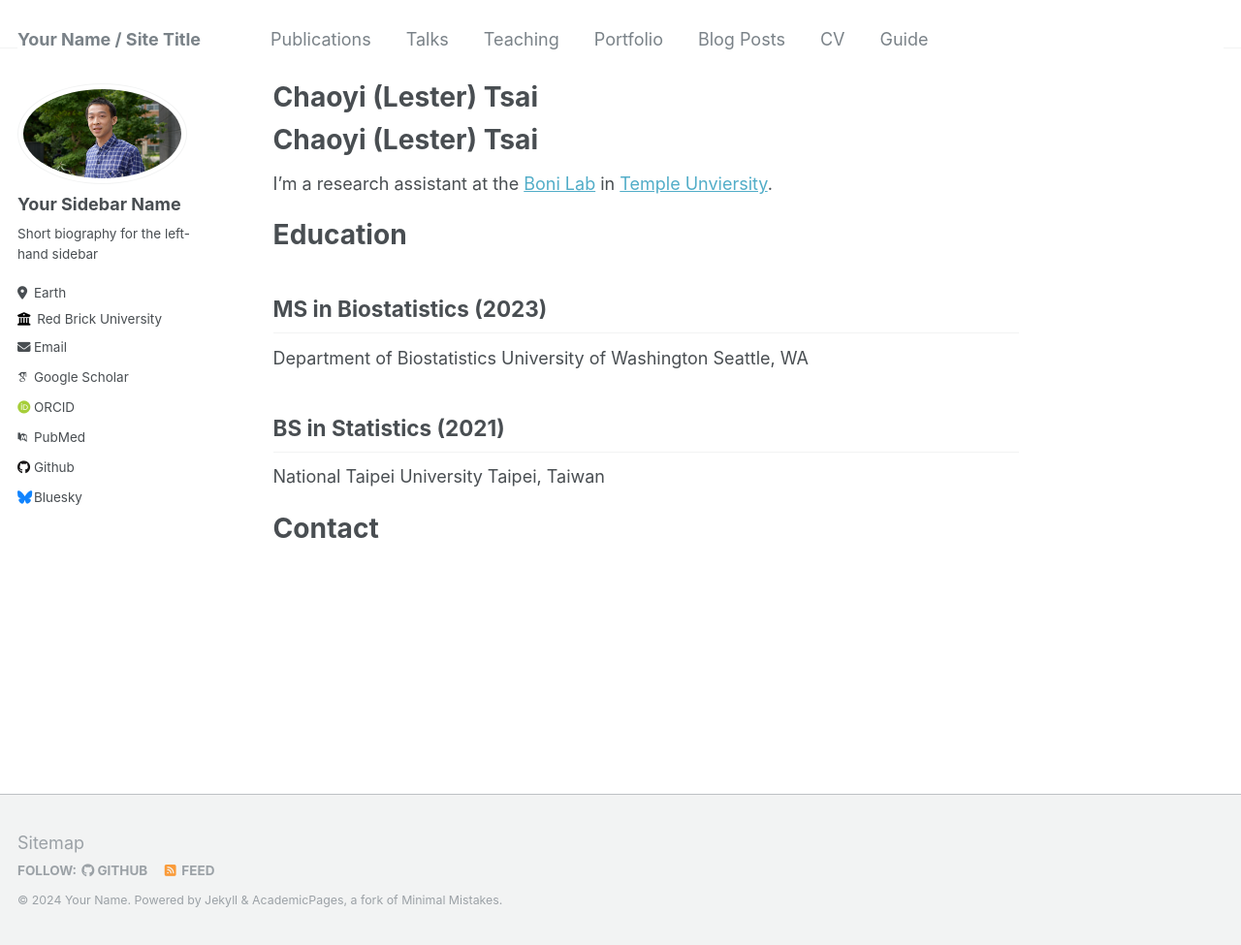
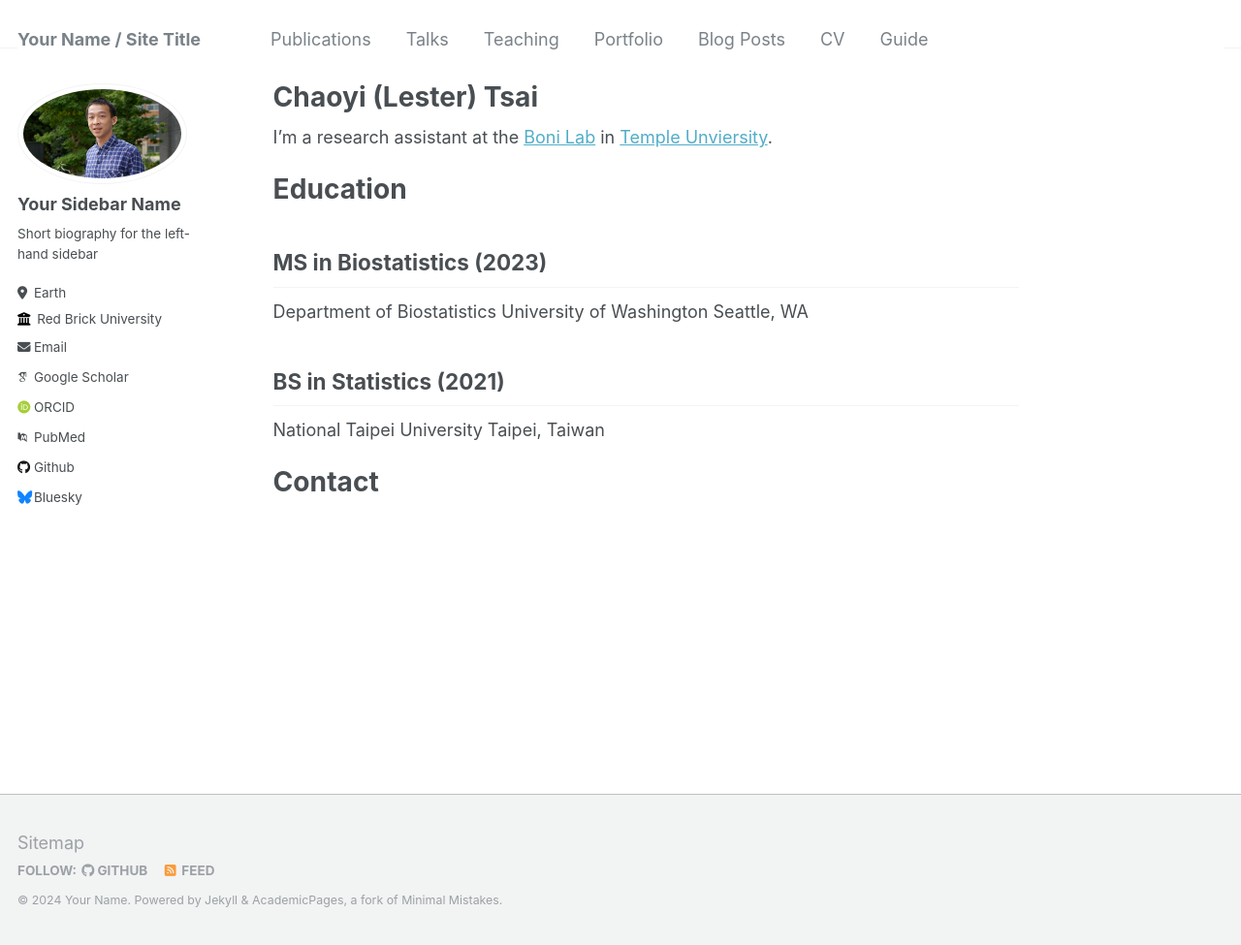
Before and after one commit to Lestertsai/Lestertsai.github.io, a Jekyll site: the page built from _pages/about.md, in a window 1280 px wide and 975 px high. Shown: the whole window at 97% size. Built offline with Jekyll 4.4.1, drawn with Linux system fonts in a browser that asks for light colours; some web fonts are replaced.

Commit message:
Update about.md

```diff
--- a/_pages/about.md
+++ b/_pages/about.md
@@ -6,9 +6,6 @@ redirect_from:
   - /about/
   - /about.html
 ---
-
-Chaoyi (Lester) Tsai
-======
 
 I'm a research assistant at the [Boni Lab](https://mol.ax) in [Temple Unviersity](https://www.temple.edu).
 
```
